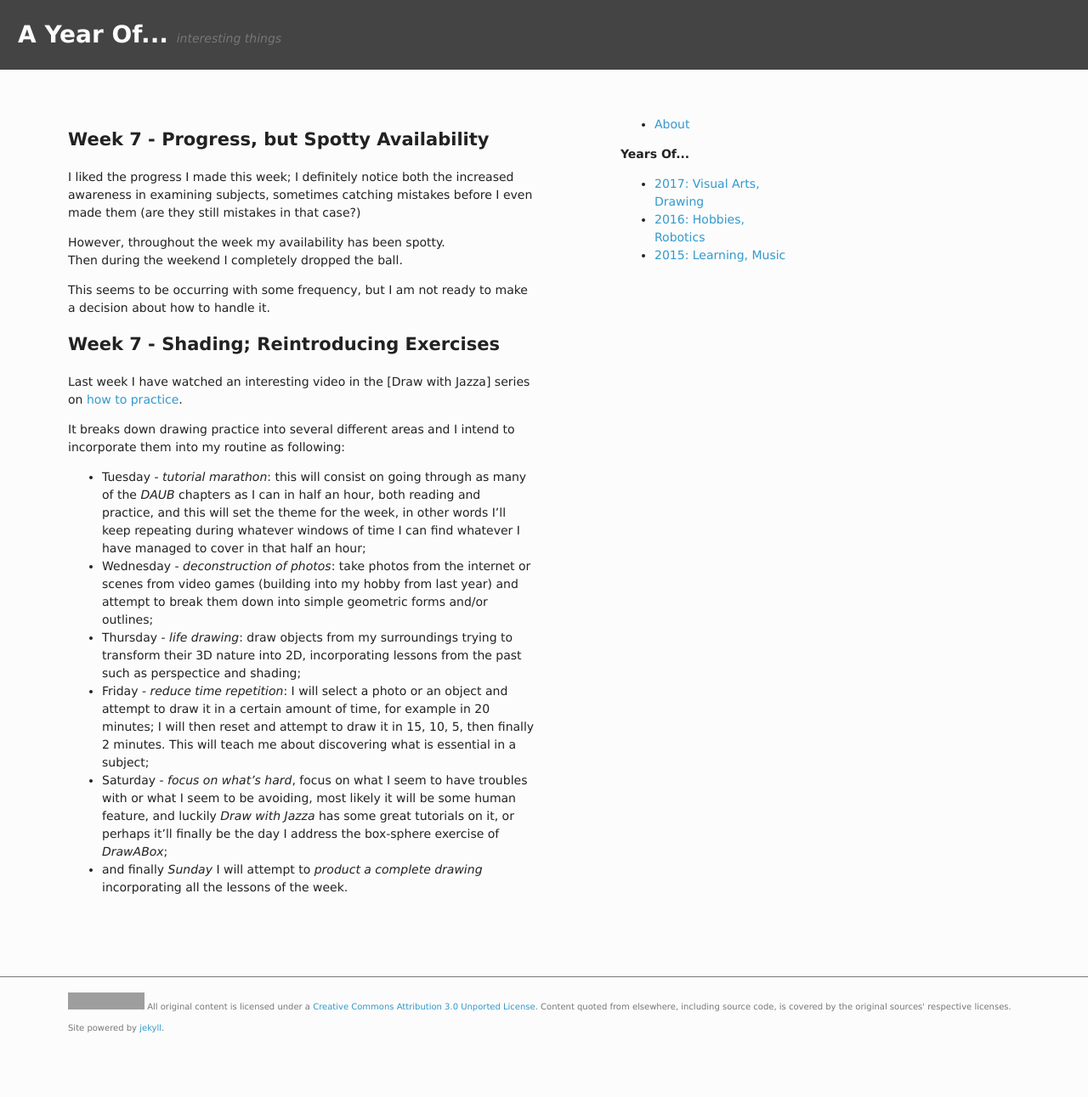
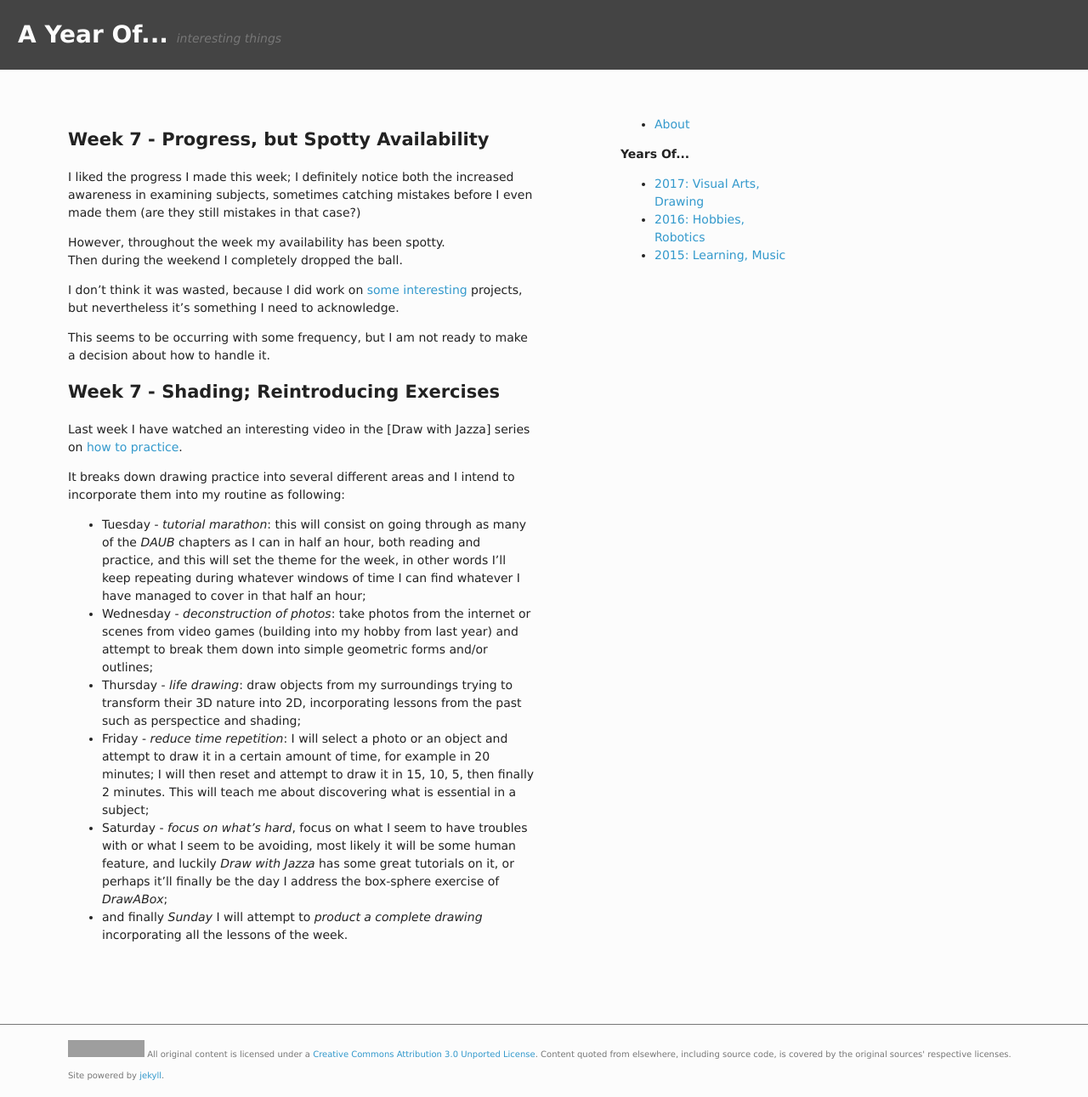
Before and after one commit to AYearOf/ayearof.github.io, a Jekyll site: the page built from _posts/2017-02-27-week_8_planning.md, in a window 1280 px wide. Shown: the whole page at 85% size. Built offline with Jekyll 4.4.1, drawn with Linux system fonts in a browser that asks for light colours; before the commit the page ends 1235 px from its top, so only the background shows below that; grey boxes are pictures that could not be loaded.

Commit message:
reason for dropping the ball

```diff
--- a/_posts/2017-02-27-week_8_planning.md
+++ b/_posts/2017-02-27-week_8_planning.md
@@ -11,6 +11,11 @@ made them (are they still mistakes in that case?)
 
 However, throughout the week my availability has been spotty.
 Then during the weekend I completely dropped the ball.
+
+I don't think it was wasted, because I did work on
+[some](https://github.com/philipmat/pralinator.js)
+[interesting](https://github.com/philipmat/discogs-xml2db)
+projects, but nevertheless it's something I need to acknowledge.
 
 This seems to be occurring with some frequency, but I am not ready to make a
 decision about how to handle it.
```
